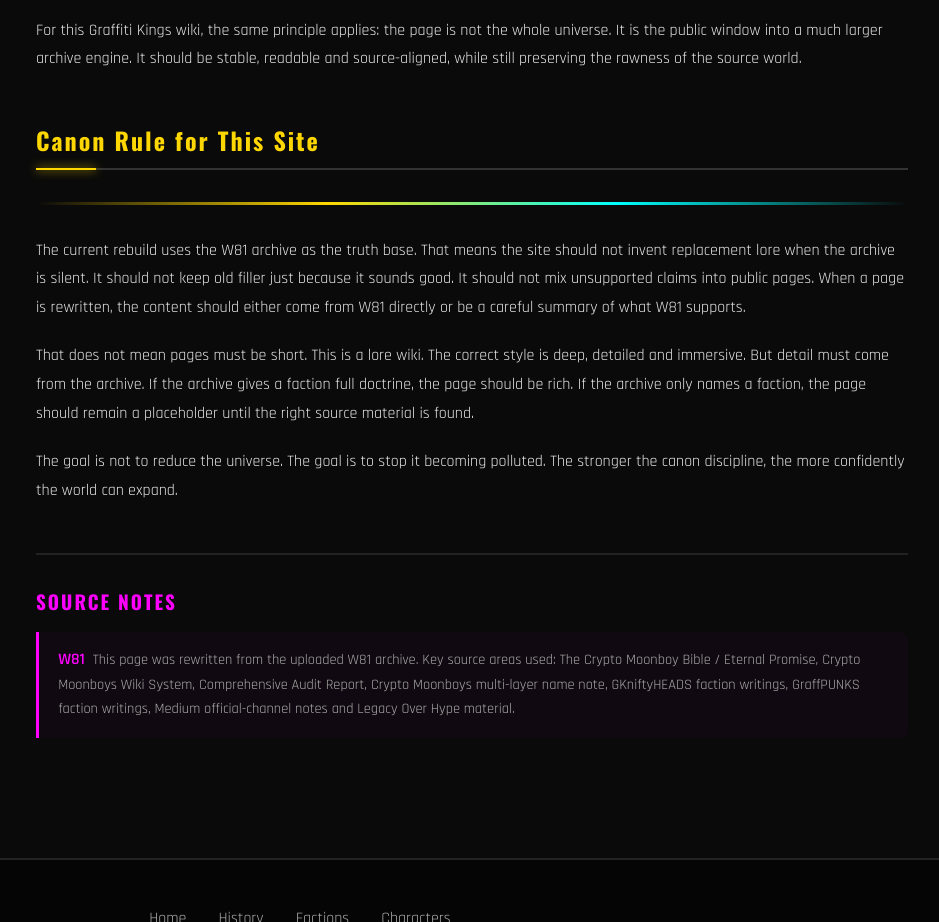
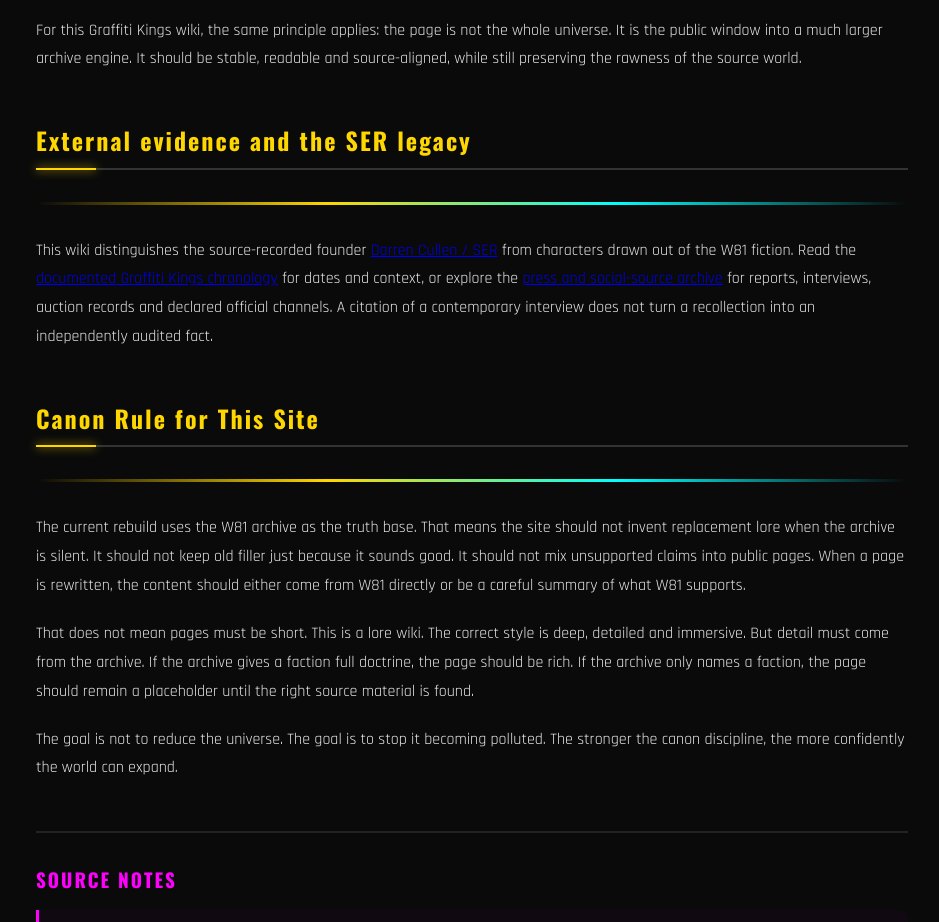
Before and after one commit to graffiti-kings/graffiti-kings, a plain HTML site: page about.html in a window 1280 px wide. Shown: the part 4870-5792 px from the top of the page, without its empty margins (340-1279 px from the left). Drawn offline with nearby package versions, Linux system fonts and the light colour scheme.

Commit message:
Cross-link real Graffiti Kings evidence and source network from about.html

```diff
--- a/about.html
+++ b/about.html
@@ -191,6 +191,12 @@
           <p>For this Graffiti Kings wiki, the same principle applies: the page is not the whole universe. It is the public window into a much larger archive engine. It should be stable, readable and source-aligned, while still preserving the rawness of the source world.</p>
         </section>
 
+        <section class="section" id="documented-history">
+          <h2 class="section-title">External evidence and the SER legacy</h2>
+          <div class="graffiti-divider"></div>
+          <p>This wiki distinguishes the source-recorded founder <a href="characters/darren-cullen.html">Darren Cullen / SER</a> from characters drawn out of the W81 fiction. Read the <a href="pages/darren-cullen-ser-history.html">documented Graffiti Kings chronology</a> for dates and context, or explore the <a href="pages/graffiti-kings-web-network.html">press and social-source archive</a> for reports, interviews, auction records and declared official channels. A citation of a contemporary interview does not turn a recollection into an independently audited fact.</p>
+        </section>
+
         <section class="section" id="canon-rule">
           <h2 class="section-title">Canon Rule for This Site</h2>
           <div class="graffiti-divider"></div>
```
